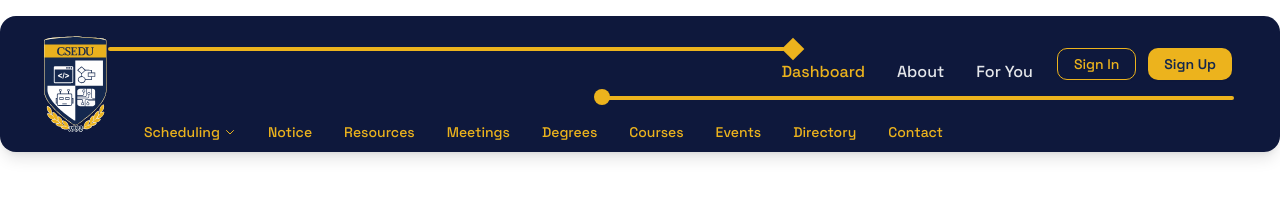
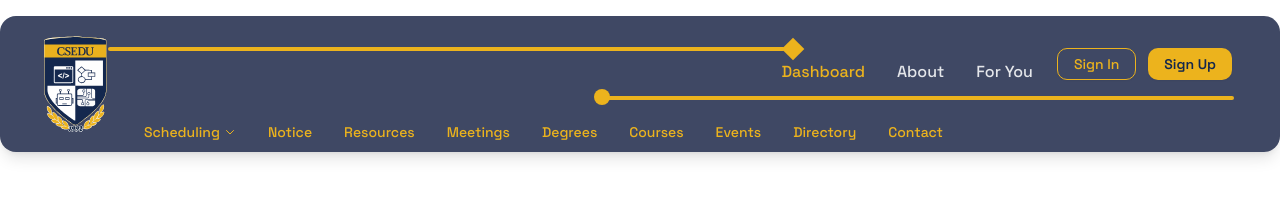
Before and after one commit to saged-sama/Internet-Programming, a React (Vite) app in the folder frontend-react/: page / in a window 1280 px wide. Shown: the top 202 px of the page. Built offline with nearby package versions, Linux system fonts and the light colour scheme.

Commit message:
fix: update navbar background color for improved visibility

```diff
--- a/frontend-react/src/components/layout/Navbar.tsx
+++ b/frontend-react/src/components/layout/Navbar.tsx
@@ -41,7 +41,7 @@ export default function Navbar() {
   const isActive = (to: string) => location.pathname === to;
 
   return (
-    <div className="max-w-7xl mx-auto px-6 w-full flex flex-row items-center bg-[#0E183C] rounded-2xl mt-4 shadow-lg min-h-[120px]">
+    <div className="max-w-7xl mx-auto px-6 w-full flex flex-row items-center bg-[#3F4864] rounded-2xl mt-4 shadow-lg min-h-[120px]">
       {/* Logo Column */}
       <div
         className="flex flex-col justify-center items-center h-full z-10 mr-6"
```
